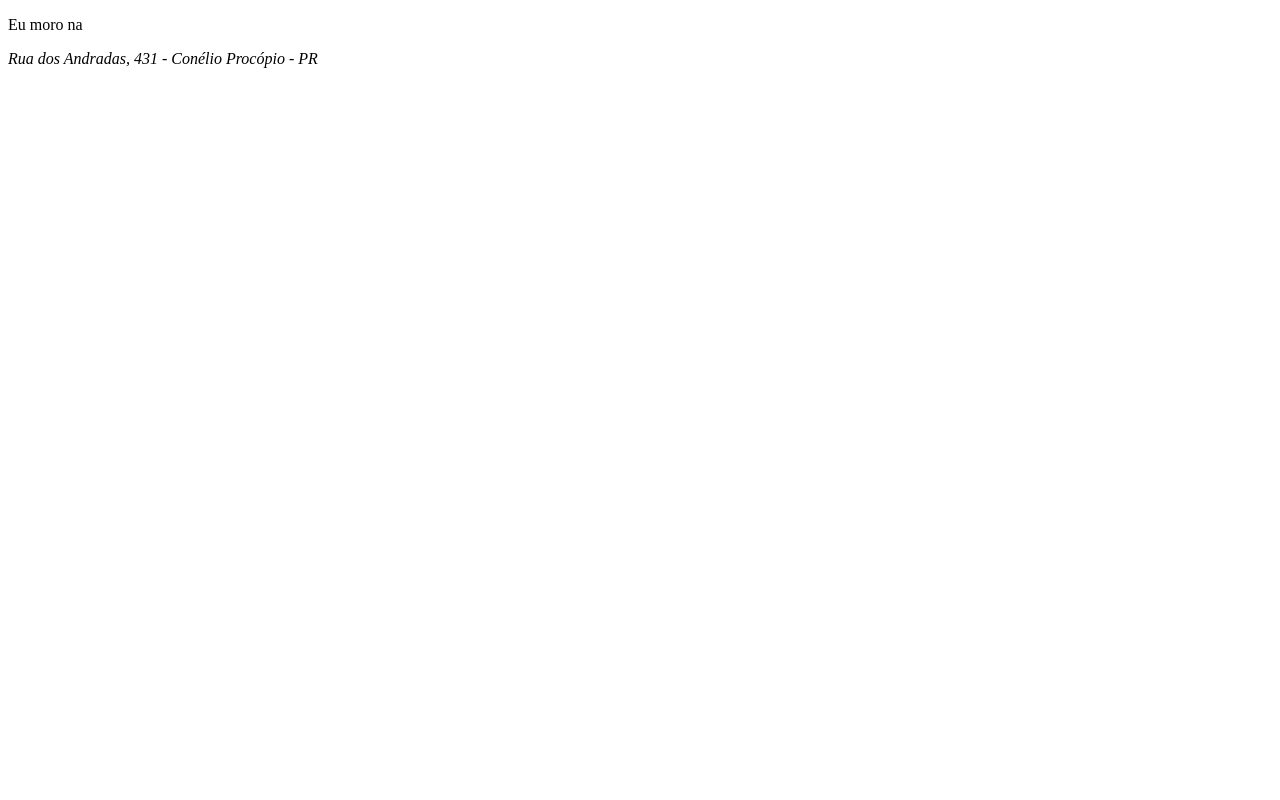
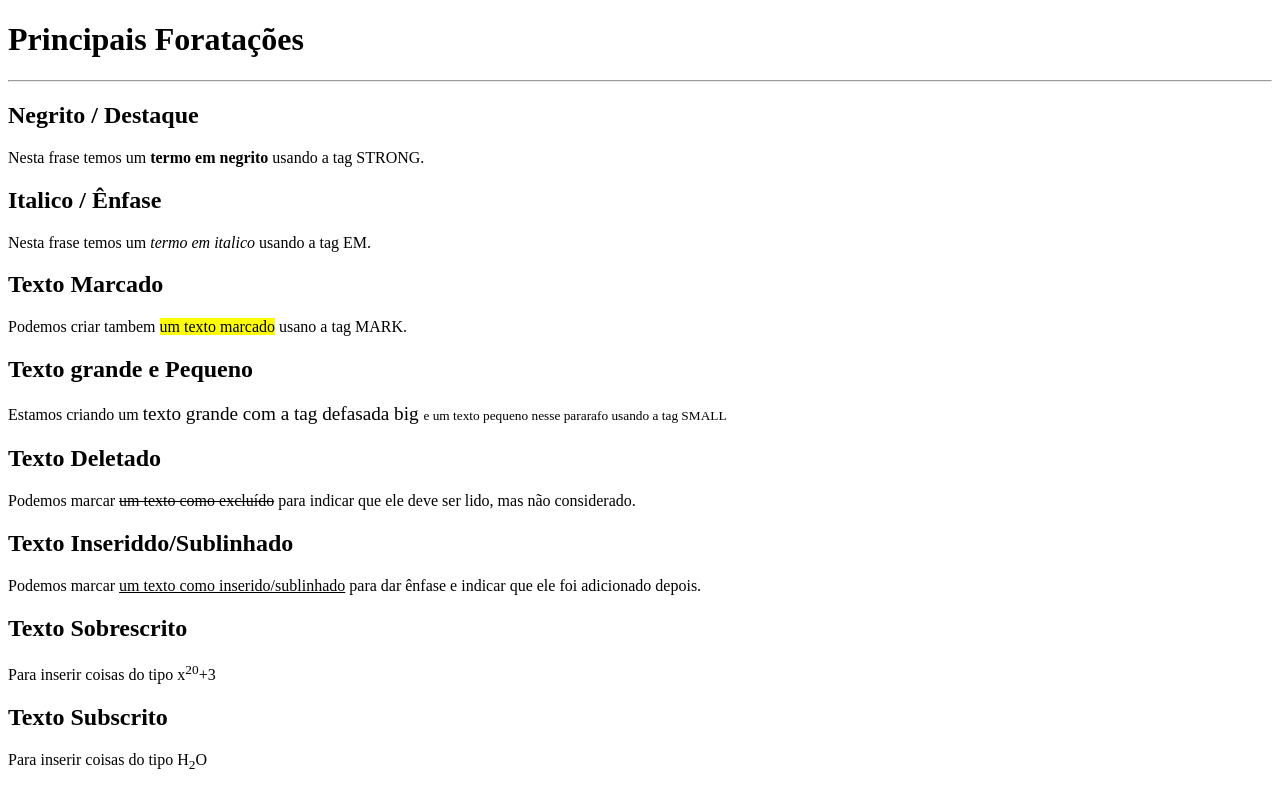
Before and after one commit to leonardofgirotto/formacao-html-css, a plain HTML site: page exercicios/ex007/index.html in a window 1280 px wide. Drawn offline with Linux system fonts and the light colour scheme.

Commit message:
Exercicio de  semantica

```diff
--- a/exercicios/ex007/index.html
+++ b/exercicios/ex007/index.html
@@ -3,11 +3,37 @@
 <head>
     <meta charset="UTF-8">
     <meta name="viewport" content="width=device-width, initial-scale=1.0">
-    <title>Exemplo de Semântica</title>
+    <link rel="shortcut icon" href="img/favicon.ico" type="image/x-icon">
+    <title>Formatações</title>
 </head>
 <body>
-    <p>
-        Eu moro na <address>Rua dos Andradas, 431 - Conélio Procópio - PR <address>
+    <h1>Principais Foratações</h1>
+    <hr>
+
+    <h2>Negrito / Destaque</h2>
+    <p>Nesta frase temos um <strong>termo em negrito</strong> usando a tag STRONG.</p>
+
+    <h2>Italico / Ênfase</h2>
+    <p>Nesta frase temos um <em>termo em italico</em> usando a tag EM.</p>
+
+    <h2>Texto Marcado</h2>
+    <p>Podemos criar tambem <mark>um texto marcado</mark> usano a tag MARK.
+    </p>
+
+    <h2>Texto grande e Pequeno</h2>
+    <p>Estamos criando um <big>texto grande com a tag defasada big </big> <small> e um texto pequeno nesse pararafo usando a tag SMALL</small></p>
+
+    <h2>Texto Deletado</h2>
+    <p>Podemos marcar <del>um texto como excluído</del> para indicar que ele deve ser lido, mas não considerado. </p>
+
+    <h2>Texto Inseriddo/Sublinhado</h2>
+    <p>Podemos marcar <ins>um texto como inserido/sublinhado</ins> para dar ênfase e indicar que ele foi adicionado depois.</p>
+
+    <h2>Texto Sobrescrito</h2>
+    <p>Para inserir coisas do tipo x<sup>20</sup>+3</p>
+
+    <h2>Texto Subscrito</h2>
+    <p>Para inserir coisas do tipo H<sub>2</sub>O
     </p>
 </body>
 </html>
```
Also changed, not shown: exercicios/ex007/HTML5.html (added, +13 -0 lines), exercicios/ex007/img/favicon.ico (added).
